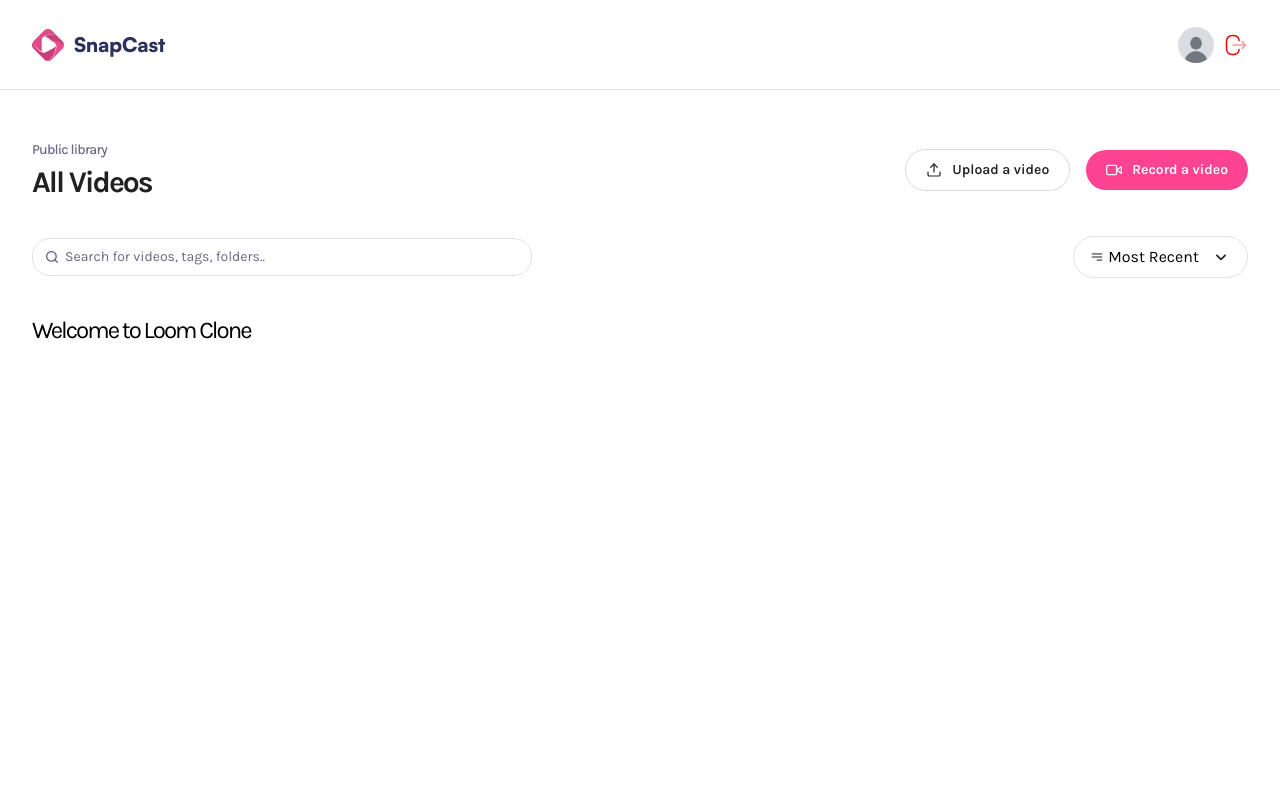
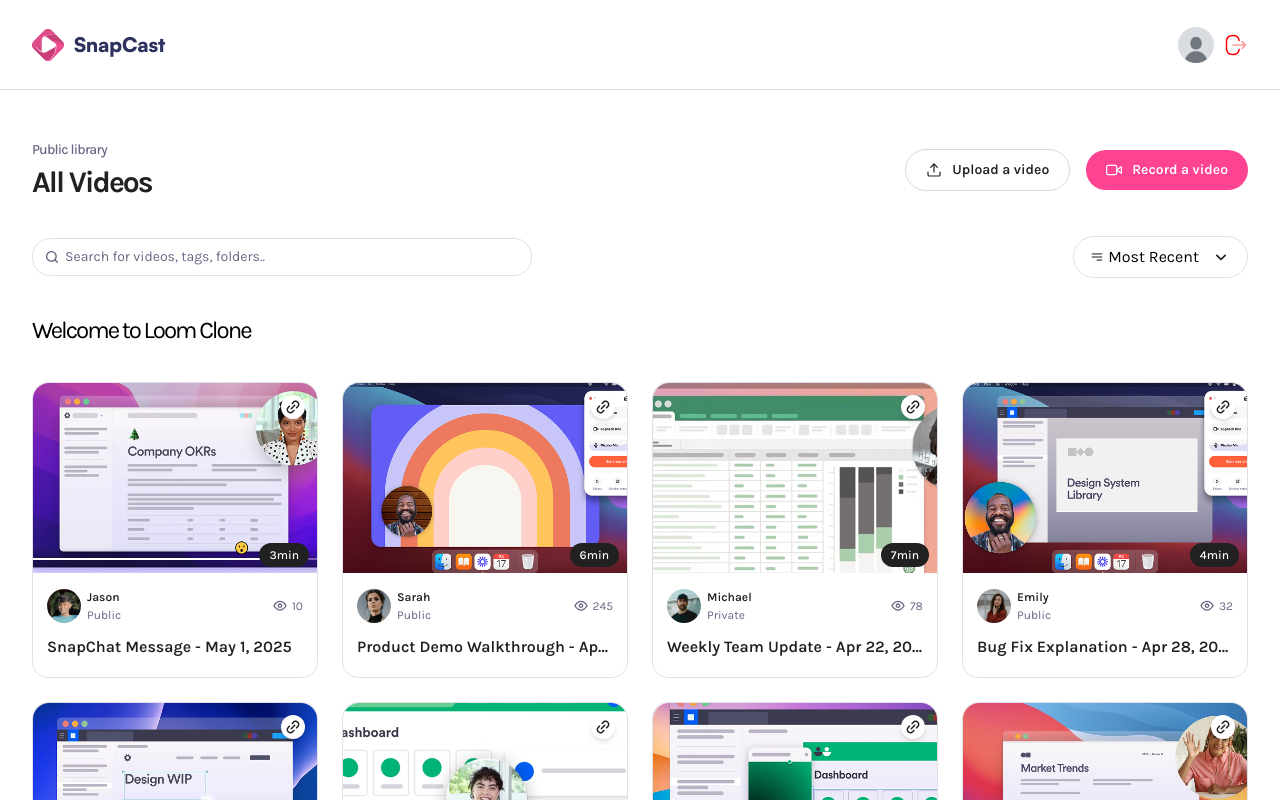
Before and after one commit to obaidalqurshi/SnapCast, a Next.js app: page / in a window 1280 px wide. Shown: the top 800 px of the page. Built offline with nearby package versions, Linux system fonts and the light colour scheme.

Commit message:
add video card component

```diff
--- a/app/(root)/page.tsx
+++ b/app/(root)/page.tsx
@@ -1,11 +1,18 @@
 import Header from '@/components/Header'
+import VideoCard from '@/components/VideoCard'
+import { dummyCards } from '@/constants'
 import React from 'react'
 
 const Page = () => {
   return (
     <main className='wrapper page'>
-      <Header title='All Videos' subHeader='Public library'  />
+      <Header title='All Videos' subHeader='Public library' />
       <h1 className='text-2xl font-karla'> Welcome to Loom Clone</h1>
+<section className='video-grid'>
+{dummyCards.map((card)=>(
+  <VideoCard key={card.id} {...card} />
+))}
+</section>
     </main>
   )
 }
--- a/app/(root)/profile/[id]/page.tsx
+++ b/app/(root)/profile/[id]/page.tsx
@@ -1,4 +1,6 @@
 import Header from '@/components/Header';
+import VideoCard from '@/components/VideoCard';
+import { dummyCards } from '@/constants';
 import React from 'react'
 
 const Page = async ({params}: ParamsWithSearch) => {
@@ -6,7 +8,10 @@
   return (
     <div className='wrapper page'>
         <Header subHeader='obaid@gmain.com' title='obaid' userImg='/assets/images/dummy.jpg' />
-      <h1 className='text-2xl font-karla'>USER ID: {id}</h1>
+        <section className='video-grid'>        {dummyCards.map((card)=>(
+  <VideoCard key={card.id} {...card} />
+))}</section>
+
     </div>
   )
 }
--- /dev/null
+++ b/components/VideoCard.tsx
@@ -0,0 +1,55 @@
+'use client'
+import Image from 'next/image'
+import Link from 'next/link'
+import React from 'react'
+
+const VideoCard = ({
+    id,
+    title,
+    thumbnail,
+    userImg,
+    username,
+    createdAt,
+    views,
+    visibility,
+    duration
+}: VideoCardProps) => {
+  return (
+    <Link href={`/video/${id}`} className='video-card'>
+        <Image src={thumbnail} alt='thumbnail' width={290} height={160} className='thumbnail' />
+        <article>
+            <div>
+                <figure>
+                    <Image src={userImg || '/assets/images/dummy.jpg'} alt='avatar' width={34} height={34} className='rounded-full aspect-square' />
+                    <figcaption>
+                        <h3>{username}</h3>
+                        <p>{visibility}</p>
+                    </figcaption>
+                </figure>
+                <aside>
+                    <Image src='/assets/icons/eye.svg' alt='views' width={16} height={16} />
+                    <span>{views}</span>
+                </aside>
+            </div>
+            <h2>
+          {title} -{" "}
+          {createdAt.toLocaleDateString("en-US", {
+            year: "numeric",
+            month: "short",
+            day: "numeric",
+          })}
+        </h2>
+        </article>
+        <button onClick={()=>{}} className='copy-btn'>
+            <Image src='/assets/icons/link.svg' alt='copy' width={18} height={18} />
+        </button>
+        {duration&&(
+            <div className='duration'>
+                {Math.ceil(duration / 60)}min
+            </div>
+        )}
+    </Link>
+  )
+}
+
+export default VideoCard
--- a/index.d.ts
+++ b/index.d.ts
@@ -111,7 +111,7 @@
   src: string | null;
 }
 
-type Visibility = "public" | "private";
+type Visibility = string;
 
 declare interface VideoDetails {
   videoId: string;
```
